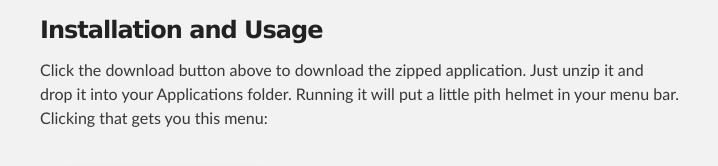
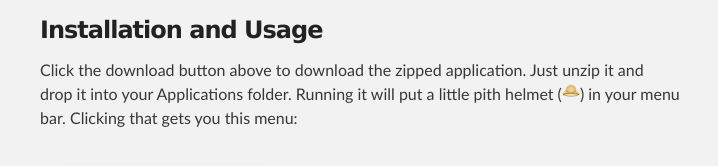
Before and after one commit to bgreenlee/JobTracker, a plain HTML site: page index.html in a window 1280 px wide. Shown: the part 335-501 px from the top of the page, 280-998 px from the left. Drawn offline with Linux system fonts and the light colour scheme.

Commit message:
Add little pith helmet

```diff
--- a/index.html
+++ b/index.html
@@ -18,7 +18,7 @@
         <header class="inner">
           <a id="forkme_banner" href="https://github.com/bgreenlee/JobTracker">View on GitHub</a>
 
-          <img src="images/pith_helmet_med.png" alt="JobTracker.app Logo" id="logo"/>
+          <img src="images/pith_helmet_med.png" alt="JobTracker.app pith helmet logo" id="logo"/>
           <h1 id="project_title">JobTracker.app</h1>
           <h2 id="project_tagline">Hadoop JobTracker Mac Menu Bar App</h2>
 
@@ -38,7 +38,7 @@
         <h3>Installation and Usage</h3>
 
         <p>Click the download button above to download the zipped application. Just
-        unzip it and drop it into your Applications folder. Running it will put a little pith helmet in your menu bar.
+        unzip it and drop it into your Applications folder. Running it will put a little pith helmet (<img src="images/pith_helmet_sm.png" alt="Little pith helmet" class="inline-image"/>) in your menu bar.
         Clicking that gets you this menu:</p>
 
         <img src="images/jt-main-menu.png" alt="Main Menu"/>
--- a/stylesheets/stylesheet.css
+++ b/stylesheets/stylesheet.css
@@ -283,6 +283,11 @@ Full-Width Styles
   margin-top: -72px;
 }
 
+.inline-image {
+  margin:0;
+  padding:0;
+}
+
 #forkme_banner {
   display: block;
   position: absolute;
```
Also changed, not shown: images/pith_helmet_sm.png (added).
